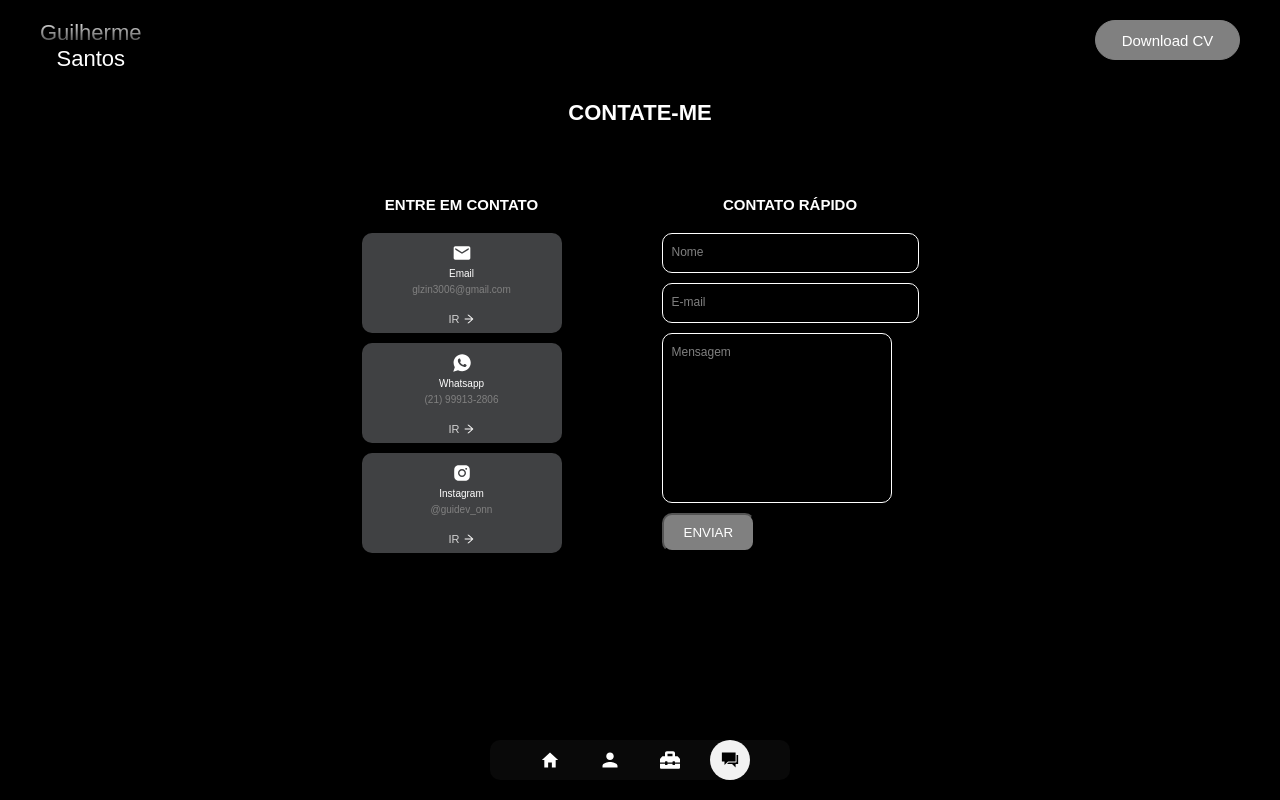
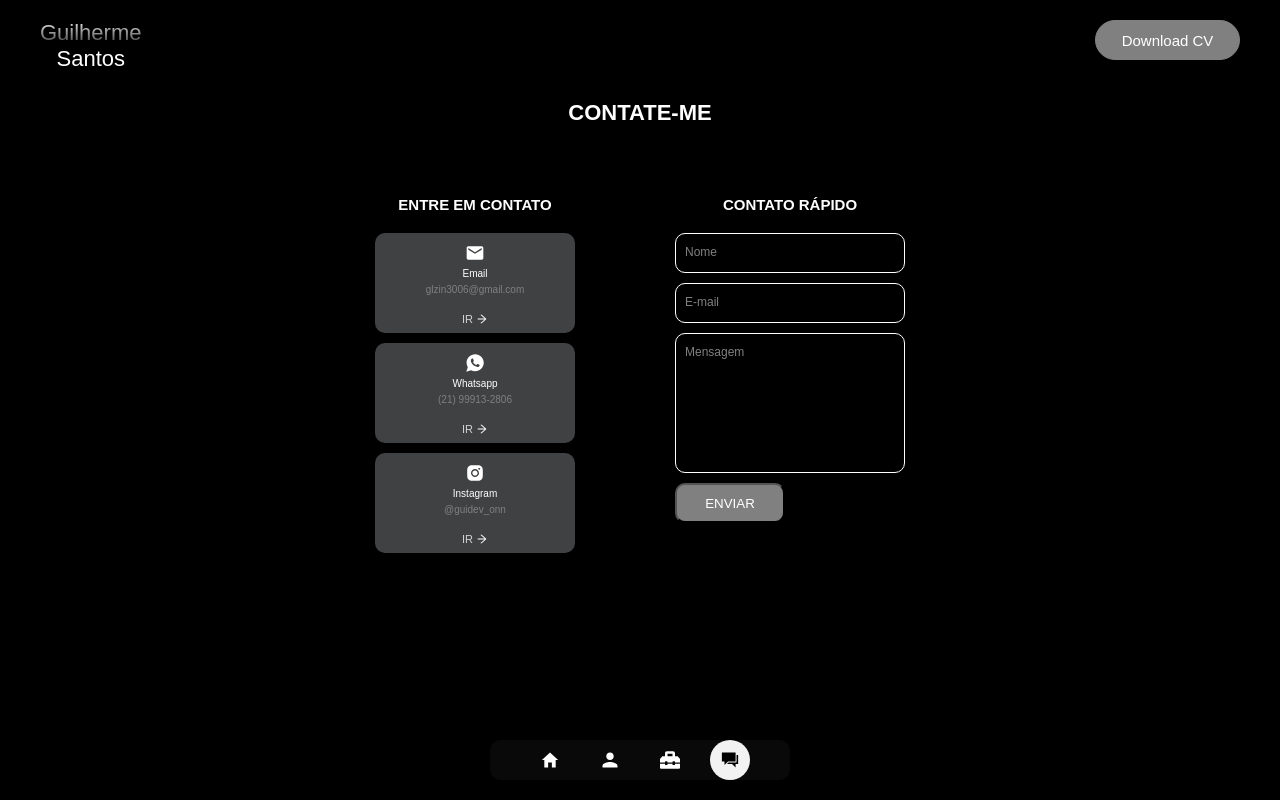
Before and after one commit to GuilhermeDevv/portfolio2.0, a React (Vite) app: page /Contact in a window 1280 px wide. Built offline with nearby package versions, Linux system fonts and the light colour scheme.

Commit message:
ajuste nos tamanhos do inputs

```diff
--- a/src/components/ContactComponent/styles.ts
+++ b/src/components/ContactComponent/styles.ts
@@ -185,6 +185,7 @@ export const Input = styled.input`
   display: block;
   background-color: transparent;
   font-size: 16px;
+  width: 230px;
   padding: 10px 40px 10px 8px;
   border: 1px solid white;
   border-radius: 10px;
@@ -200,7 +201,7 @@ export const Input = styled.input`
 export const InputMessage = styled.textarea`
   padding: 0px;
   width: 230px;
-  height: 170px;
+  height: 140px;
   display: block;
   background-color: transparent;
   font-size: 16px;
@@ -223,6 +224,8 @@ export const InputMessage = styled.textarea`
 export const InputSubmit = styled.input`
   background-color: grey;
   padding: 10px 20px;
+  width: 110px;
+  height: 40px;
   border-radius: 10px;
   position: absolute;
   left: 0px;
```
